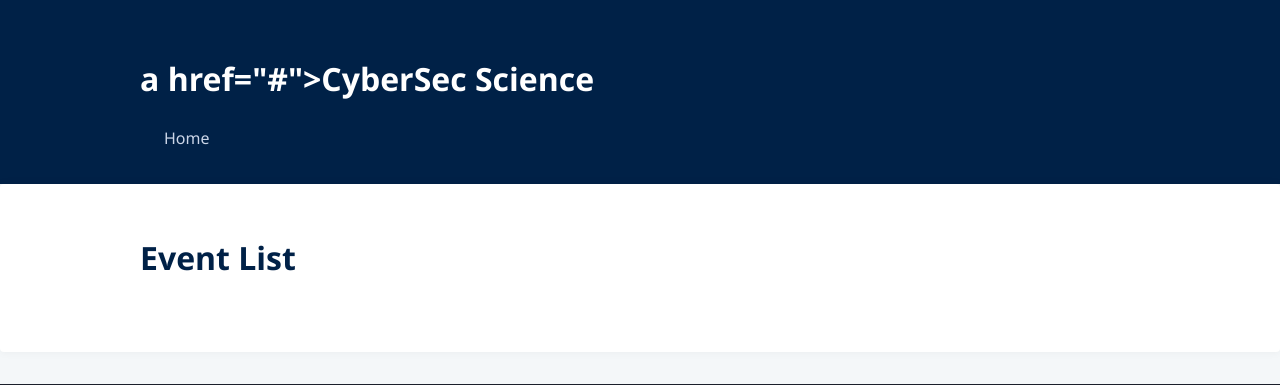
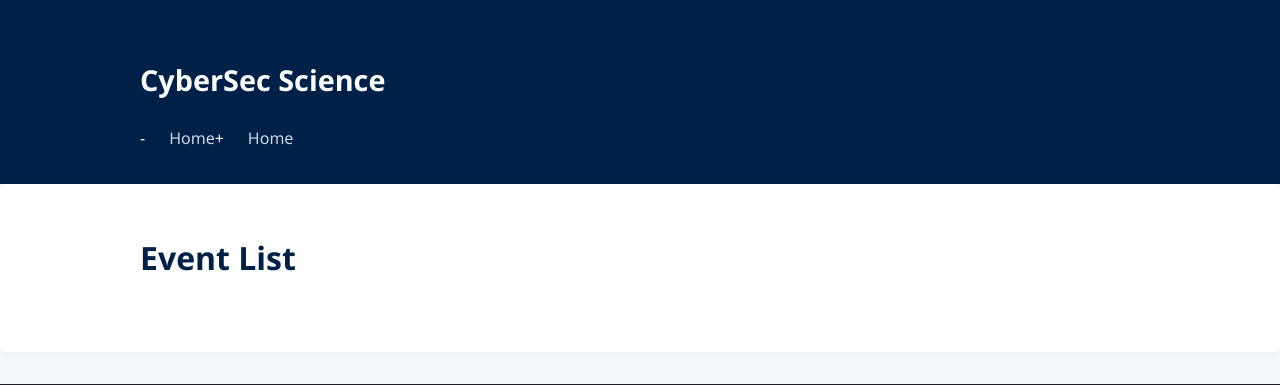
Before and after one commit to Yeyaomon/cybersec-events, a Flask app: page /events/ in a window 1280 px wide. Shown: the top 385 px of the page. Run offline with Flask 2, Linux system fonts and the light colour scheme; data that the repository does not hold is empty.

Commit message:
Fix base.html nav link to use main.events endpoint

```diff
--- a/app/templates/base.html
+++ b/app/templates/base.html
@@ -9,10 +9,13 @@
 <body>
   <header class="site-header">
     <div class="container">
-      <h1 class="logo">a href="{{ url_for('main.events') }}">CyberSec Science</a></h1>
+      <h1 class="logo">
+        <a href="{{ url_for('main.events') }}">CyberSec Science</a>
+      </h1>
       <nav class="main-nav">
         <ul>
-          <li><a href="{{ url_for('events') }}">Home</a></li>
+-         <li><a href="{{ url_for('events') }}">Home</a></li>
++         <li><a href="{{ url_for('main.events') }}">Home</a></li>
         </ul>
       </nav>
     </div>
```
